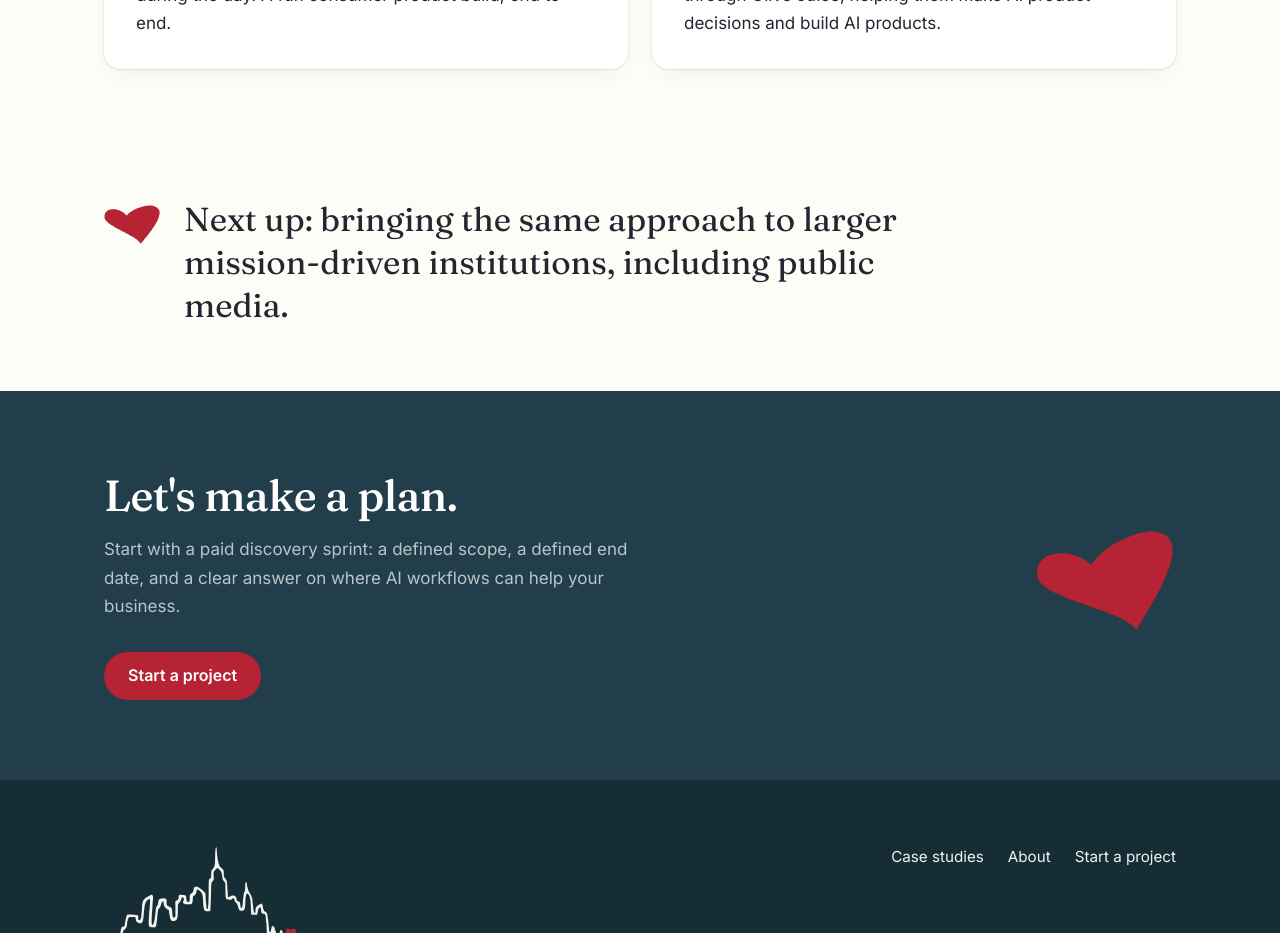
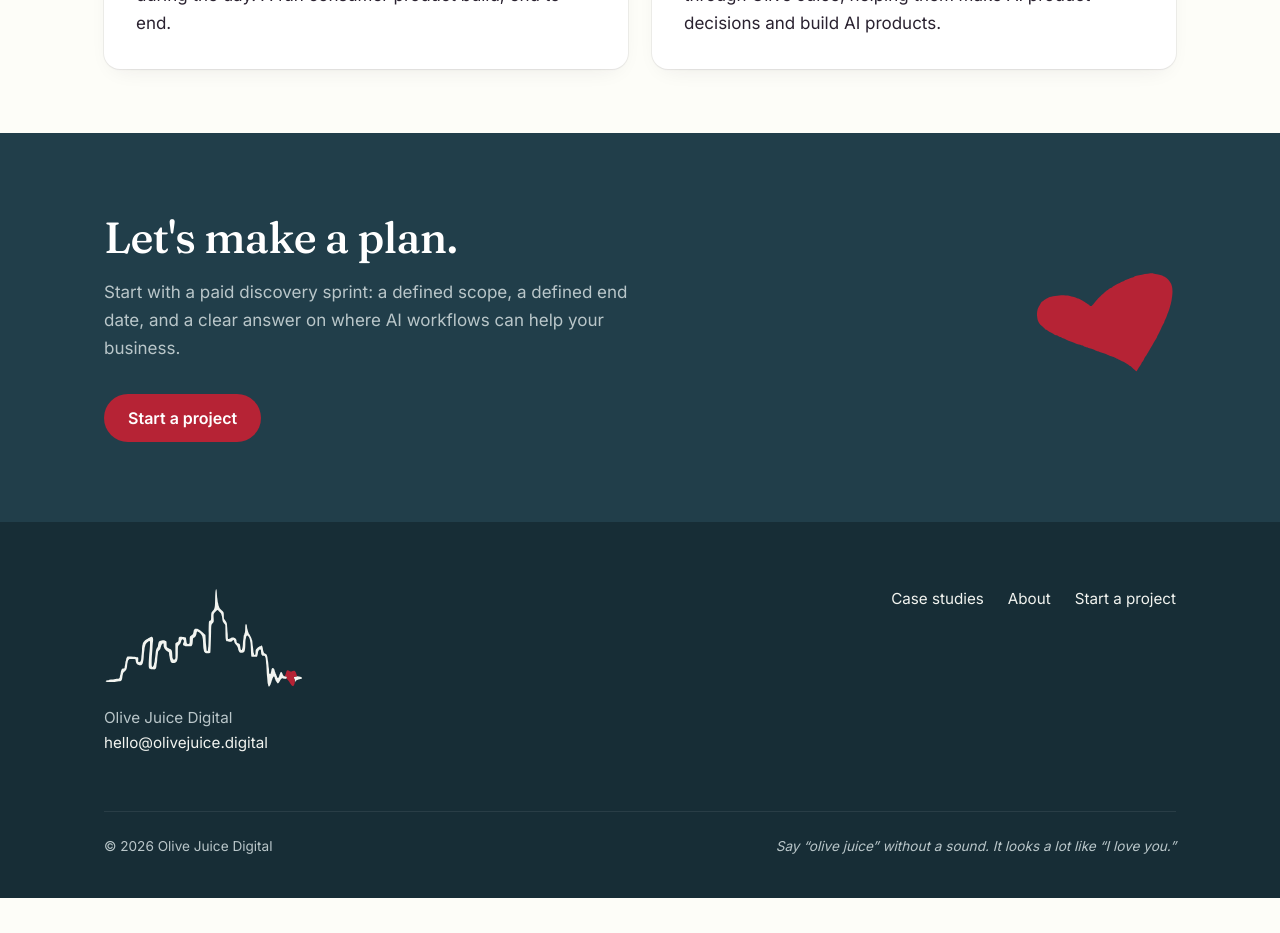
Before and after one commit to allieinherforties-tech/olive-juice-site, a Next.js app: page / in a window 1280 px wide. Shown: the part 4720-5653 px from the top of the page. After the commit the page ends 5618 px from the top, so only its background shows below. Built offline with nearby package versions, Linux system fonts and the light colour scheme.

Commit message:
remove: drop 'Next up' public-media pull-quote section from homepage

```diff
--- a/src/app/page.tsx
+++ b/src/app/page.tsx
@@ -180,17 +180,6 @@ export default function HomePage() {
         </div>
       </section>
 
-      <section className="section section--tight">
-        <div className="container">
-          <div className="pull">
-            <HeartMark className="pull__heart" />
-            <p>
-              Next up: bringing the same approach to larger mission-driven institutions, including public media.
-            </p>
-          </div>
-        </div>
-      </section>
-
       <CtaBand />
     </>
   );
```
